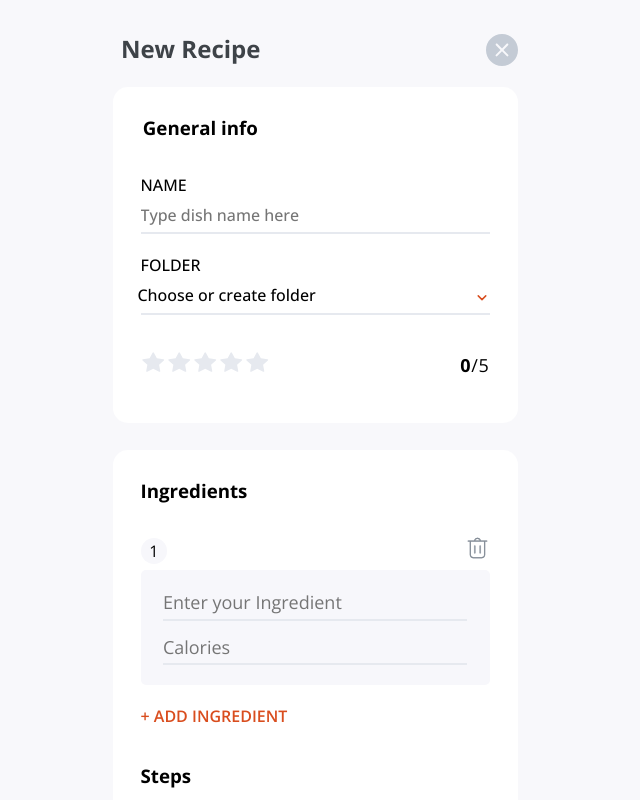
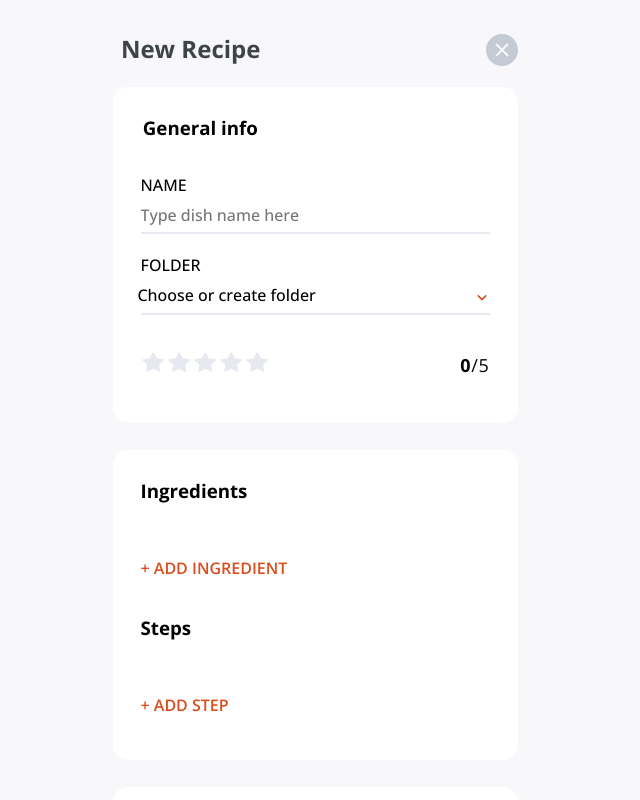
Before and after one commit to Android789515/recipe-site, a Next.js app: page / in a window 1280 px wide. Shown: the whole page, without its empty margins (325-965 px from the left). Built offline with nearby package versions, Linux system fonts and the light colour scheme.

Commit message:
Refactored IngredientForm components.

```diff
--- a/components/modals/add-recipe/add-recipe-info/AddIngredients.tsx
+++ b/components/modals/add-recipe/add-recipe-info/AddIngredients.tsx
@@ -2,31 +2,75 @@ import React, { useState } from 'react'
 import { v4 as uuid } from 'uuid'
 
 import styles from '../../../../styles/modals/add-recipe/add-recipe-info/AddRecipeForms.module.scss'
-import { range } from '../../../../utils/mathUtils'
-
+import AddRecipeInfoBtn from './AddRecipeInfoBtn'
 import AddRecipeInfo from './AddRecipeInfo'
 import IngredientForm from './IngredientForm'
-import AddRecipeInfoBtn from './AddRecipeInfoBtn'
 
 const AddIngredients = ({  }) => {
+    type Id = string
+
     interface Ingredient {
-        id: string
+        id: Id
         name: string,
         calories: number
     }
 
     const [ ingredients, updateIngredients ] = useState<Ingredient[]>([])
+    const [ activeForm, setActiveForm ] = useState<Id>()
 
-    const [ ingredientForms, setIngredientForms ] = useState(1)
-    const addIngredientForm = () => setIngredientForms(prevForms => prevForms + 1)
-    const removeIngredientForm = () => setIngredientForms(prevForms => prevForms - 1)
+    const addIngredient = () => {
+        updateIngredients(prevIngredients => {
+            return [...prevIngredients, { id: uuid(), name: '', calories: 0 }]
+        })
+    }
+    const removeIngredient = (filterId: Id) => {
+        updateIngredients(prevIngredients => {
+            return prevIngredients.filter(ingredient => ingredient.id !== filterId)
+        })
+    }
 
-    const eachIngredientForm = range(1, ingredientForms)
+    const updateName = (ingredientId: Id, event: React.ChangeEvent) => {
+        const { value: name } = event.target as HTMLInputElement
 
-    const renderIngredientForms = eachIngredientForm.map((formNumber) => {
+        updateIngredients(prevIngredients => {
+            return prevIngredients.map(ingredient => {
+                if (ingredient.id === ingredientId) {
+                    return { ...ingredient, name }
+                }
+
+                return ingredient
+            })
+        })
+    }
+
+    const updateCalories = (ingredientId: Id, event: React.ChangeEvent) => {
+        const { value: calories } = event.target as HTMLInputElement
+        if (!Number(calories) && Number(calories) !== 0) return
+
+        updateIngredients(prevIngredients => {
+            return prevIngredients.map(ingredient => {
+                if (ingredient.id === ingredientId) {
+                    return { ...ingredient, calories: Number(calories) }
+                }
+
+                return ingredient
+            })
+        })
+    }
+
+    const ingredientForms = ingredients.map((ingredient, index) => {
+        index = index + 1 // Start counting from one
         return (
-            <AddRecipeInfo key={uuid()} index={formNumber} removeSelf={removeIngredientForm}>
-                <IngredientForm />
+            <AddRecipeInfo
+                index={index}
+                removeSelf={() => removeIngredient(ingredient.id)}
+            >
+                <IngredientForm
+                    nameValue={ingredient.name}
+                    caloriesValue={ingredient.calories}
+                    nameOnChange={event => updateName(ingredient.id, event)}
+                    caloriesOnChange={event => updateCalories(ingredient.id, event)}
+                />
             </AddRecipeInfo>
         )
     })
@@ -34,10 +78,10 @@ const AddIngredients = ({  }) => {
     return (
         <>
             <div className={styles.forms}>
-                {renderIngredientForms}
+                {ingredientForms}
             </div>
 
-            <AddRecipeInfoBtn info={'Ingredient'} addForm={addIngredientForm} />
+            <AddRecipeInfoBtn info={'Ingredient'} addForm={addIngredient} />
         </>
     )
 }
--- a/components/modals/add-recipe/add-recipe-info/AddSteps.tsx
+++ b/components/modals/add-recipe/add-recipe-info/AddSteps.tsx
@@ -24,7 +24,7 @@ const AddSteps = () => {
             return [...prevFormsData, { id: uuid(), value: '' }]
         })
     }
-    const removeForm = (filterId: string) => {
+    const removeForm = (filterId: Id) => {
         updateFormsData(prevFormsData => {
             return prevFormsData.filter(formData => formData.id !== filterId)
         })
--- a/components/modals/add-recipe/add-recipe-info/IngredientForm.tsx
+++ b/components/modals/add-recipe/add-recipe-info/IngredientForm.tsx
@@ -7,7 +7,14 @@ import inputTypes from '../../../../types/inputTypes'
 
 import ControlledInput from '../../../generic-components/forms-and-inputs/ControlledInput'
 
-const IngredientForm = () => {
+interface Props {
+    nameValue: string
+    caloriesValue: number
+    nameOnChange: React.ChangeEventHandler
+    caloriesOnChange: React.ChangeEventHandler
+}
+
+const IngredientForm = ({ nameValue, nameOnChange, caloriesValue, caloriesOnChange }: Props) => {
 
     return (
         <div className={styles.inputs}>
@@ -17,17 +24,20 @@ const IngredientForm = () => {
                 type={inputTypes.text}
                 placeholder='Enter your Ingredient'
                 required
+                value={nameValue}
+                onChange={nameOnChange}
             />
             <ControlledInput
                 className={inputStyles.recipeInput}
                 name='calories'
-                type={inputTypes.text}
+                type={inputTypes.number}
                 placeholder='Calories'
                 required={false}
+                value={String(caloriesValue)}
+                onChange={caloriesOnChange}
             />
         </div>
     )
 }
 
-// @ts-ignore
 export default IngredientForm
```
